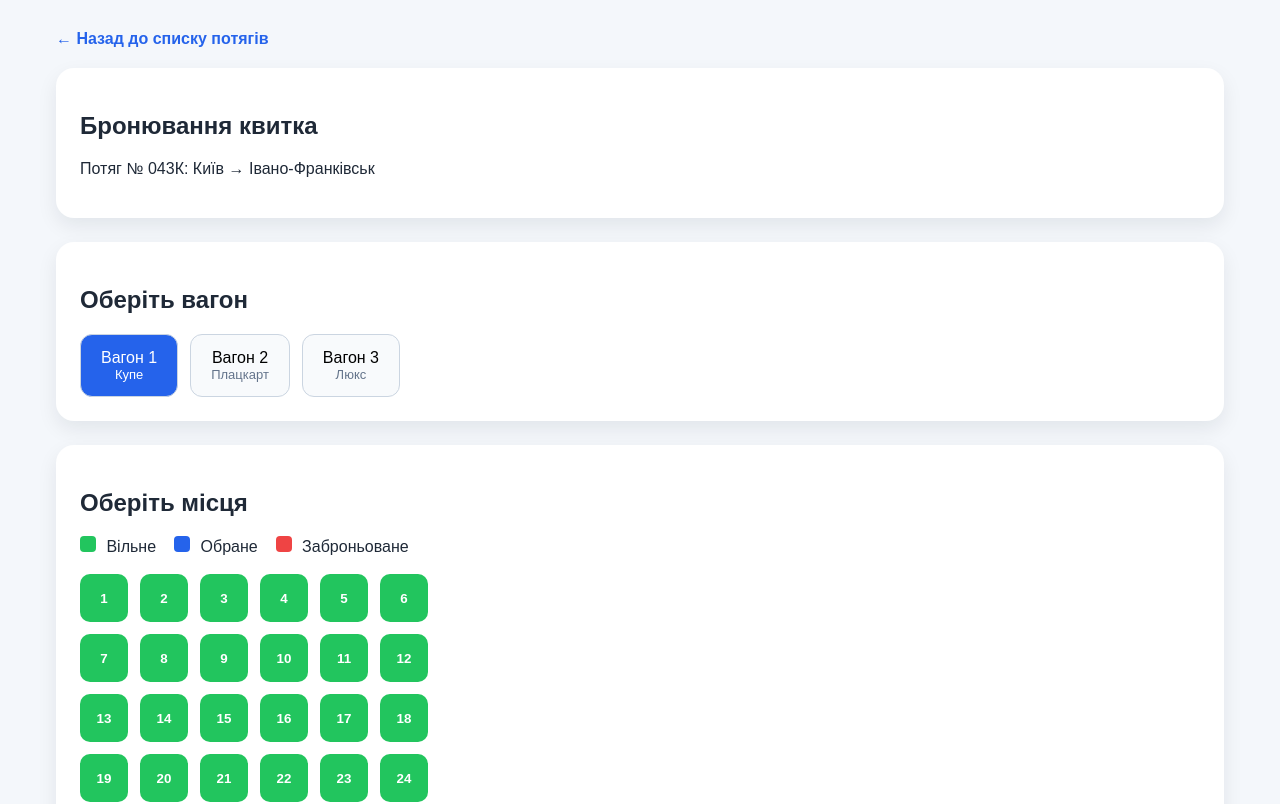
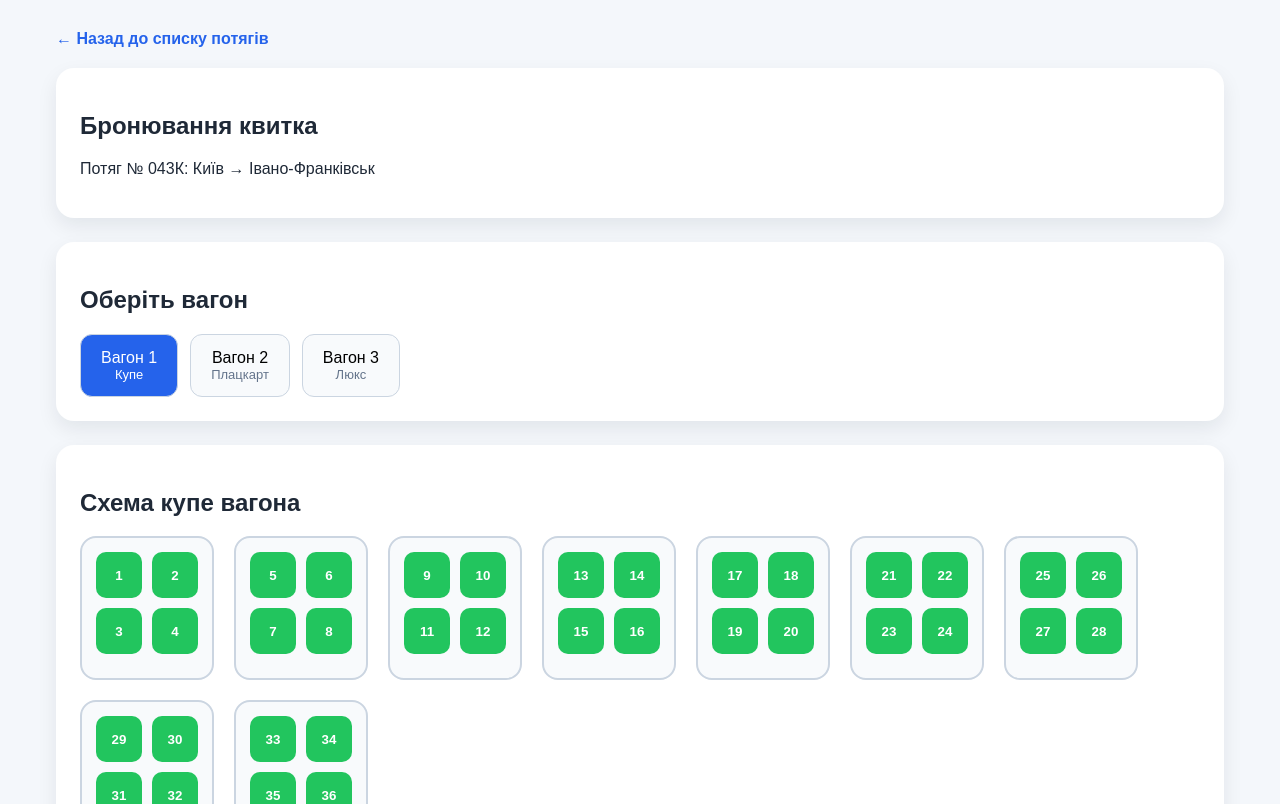
Before and after one commit to Miraa9754/WEB-project-railway-station, a React (Vite) app: page /booking/1 in a window 1280 px wide. Shown: the top 804 px of the page. Built offline with nearby package versions, Linux system fonts and the light colour scheme.

Commit message:
Improve platzkart seat layout

```diff
--- a/src/components/SeatMap.jsx
+++ b/src/components/SeatMap.jsx
@@ -1,18 +1,14 @@
-function SeatMap({ seats, bookedSeats, selectedSeats, onToggleSeat }) {
-  return (
-    <div className="seat-section">
-      <h2>Оберіть місця</h2>
+function SeatMap({
+  wagonType,
+  bookedSeats,
+  selectedSeats,
+  onToggleSeat,
+}) {
+  function renderSeat(seat) {
+    const isBooked = bookedSeats.includes(seat);
 
-      <div className="seat-legend">
-        <span><b className="legend free"></b> Вільне</span>
-        <span><b className="legend selected"></b> Обране</span>
-        <span><b className="legend booked"></b> Заброньоване</span>
-      </div>
-
-      <div className="seat-map">
-        {seats.map((seat) => {
-          const isBooked = bookedSeats.includes(seat);
-          const isSelected = selectedSeats.includes(seat);
+    const isSelected =
+      selectedSeats.includes(seat);
 
     let className = "seat free-seat";
 
@@ -34,10 +30,132 @@ function SeatMap({ seats, bookedSeats, selectedSeats, onToggleSeat }) {
         {seat}
       </button>
     );
-        })}
+  }
+
+  // ===== КУПЕ =====
+
+  if (wagonType === "Купе") {
+    const coupeRows = [];
+
+    let seat = 1;
+
+    while (seat <= 36) {
+      coupeRows.push([
+        seat,
+        seat + 1,
+        seat + 2,
+        seat + 3,
+      ]);
+
+      seat += 4;
+    }
+
+    return (
+      <div className="seat-section">
+        <h2>Схема купе вагона</h2>
+
+        <div className="coupe-wagon">
+          {coupeRows.map((coupe, index) => (
+            <div className="coupe-block" key={index}>
+              <div className="coupe-top">
+                {renderSeat(coupe[0])}
+                {renderSeat(coupe[1])}
+              </div>
+
+              <div className="coupe-bottom">
+                {renderSeat(coupe[2])}
+                {renderSeat(coupe[3])}
+              </div>
+            </div>
+          ))}
         </div>
       </div>
     );
   }
 
+  // ===== ПЛАЦКАРТ =====
+
+if (wagonType === "Плацкарт") {
+  const topMainSeats = [
+    2, 4, 6, 8, 10, 12, 14, 16, 18,
+    20, 22, 24, 26, 28, 30, 32, 34, 36,
+  ];
+
+  const bottomMainSeats = [
+    1, 3, 5, 7, 9, 11, 13, 15, 17,
+    19, 21, 23, 25, 27, 29, 31, 33, 35,
+  ];
+
+  const topSideSeats = [
+    54, 52, 50, 48, 46, 44, 42, 40, 38,
+  ];
+
+  const bottomSideSeats = [
+    53, 51, 49, 47, 45, 43, 41, 39, 37,
+  ];
+
+  return (
+    <div className="seat-section">
+      <h2>Схема плацкартного вагона</h2>
+
+      <div className="platzkart-horizontal">
+        <div className="platzkart-main-horizontal">
+          <div className="platzkart-row">
+            {topMainSeats.map((seat) => renderSeat(seat))}
+          </div>
+
+          <div className="platzkart-row">
+            {bottomMainSeats.map((seat) => renderSeat(seat))}
+          </div>
+        </div>
+
+        <div className="platzkart-corridor"></div>
+
+        <div className="platzkart-side-horizontal">
+          <div className="platzkart-row">
+            {topSideSeats.map((seat) => renderSeat(seat))}
+          </div>
+
+          <div className="platzkart-row">
+            {bottomSideSeats.map((seat) => renderSeat(seat))}
+          </div>
+        </div>
+      </div>
+    </div>
+  );
+}
+
+  // ===== ЛЮКС =====
+
+  if (wagonType === "Люкс") {
+    const luxRows = [];
+
+    let seat = 1;
+
+    while (seat <= 18) {
+      luxRows.push([
+        seat,
+        seat + 1,
+      ]);
+
+      seat += 2;
+    }
+
+    return (
+      <div className="seat-section">
+        <h2>Схема люкс вагона</h2>
+
+        <div className="lux-wagon">
+          {luxRows.map((block, index) => (
+            <div className="lux-block" key={index}>
+              {renderSeat(block[0])}
+              {renderSeat(block[1])}
+            </div>
+          ))}
+        </div>
+      </div>
+    );
+  }
+}
+
 export default SeatMap;
--- a/src/index.css
+++ b/src/index.css
@@ -270,3 +270,272 @@ body {
     grid-template-columns: repeat(4, 48px);
   }
 }
+.wagon-schema {
+  max-width: 760px;
+  margin: 0 auto;
+  padding: 24px;
+  border: 3px solid #334155;
+  border-radius: 36px;
+  background: #f8fafc;
+}
+
+.wagon-title {
+  text-align: center;
+  font-weight: bold;
+  margin-bottom: 20px;
+  color: #334155;
+}
+
+.wagon-row {
+  display: grid;
+  grid-template-columns: 1fr 1fr;
+  gap: 80px;
+  margin-bottom: 14px;
+}
+
+.seat-pair {
+  display: flex;
+  gap: 8px;
+  justify-content: center;
+}
+
+.side-seats {
+  margin-top: 28px;
+  padding-top: 18px;
+  border-top: 3px dashed #94a3b8;
+}
+
+.side-seats p {
+  text-align: center;
+  font-weight: bold;
+  margin-bottom: 12px;
+  color: #475569;
+}
+
+.side-seat-row {
+  display: flex;
+  flex-wrap: wrap;
+  gap: 10px;
+  justify-content: center;
+}
+
+@media (max-width: 600px) {
+  .wagon-row {
+    gap: 20px;
+  }
+
+  .wagon-schema {
+    padding: 16px;
+  }
+}
+.wagon-schema-new {
+  display: grid;
+  grid-template-columns: 90px 1fr 90px;
+  gap: 0;
+  border: 3px solid #1d4ed8;
+  border-radius: 28px;
+  overflow: hidden;
+  background: #f8fafc;
+  margin-top: 20px;
+}
+
+.tambour {
+  background: #f1f5f9;
+  border-right: 2px solid #cbd5e1;
+  display: flex;
+  flex-direction: column;
+  align-items: center;
+  justify-content: center;
+}
+
+.tambour:last-child {
+  border-right: none;
+  border-left: 2px solid #cbd5e1;
+}
+
+.wc-icon {
+  font-size: 26px;
+  margin-bottom: 8px;
+}
+
+.tambour p {
+  margin: 0;
+  color: #475569;
+  font-size: 14px;
+}
+
+.wagon-main {
+  padding: 20px;
+}
+
+.wagon-main h3 {
+  text-align: center;
+  margin: 0 0 16px;
+  color: #0f172a;
+}
+
+.main-seats {
+  border-bottom: 2px dashed #94a3b8;
+  padding-bottom: 24px;
+}
+
+.seat-row {
+  display: flex;
+  justify-content: center;
+  gap: 10px;
+  margin-bottom: 10px;
+}
+
+.side-seats-new {
+  margin-top: 24px;
+}
+
+.side-seat-block {
+  background: white;
+  border: 1px solid #cbd5e1;
+  border-radius: 16px;
+  padding: 16px;
+  max-width: max-content;
+  margin: 0 auto;
+}
+
+.seat {
+  width: 42px;
+  height: 42px;
+  border: none;
+  border-radius: 8px;
+  color: white;
+  font-weight: bold;
+  cursor: pointer;
+}
+
+.free-seat {
+  background: #22c55e;
+}
+
+.selected-seat {
+  background: #2563eb;
+}
+
+.booked-seat {
+  background: #ef4444;
+  cursor: not-allowed;
+}
+
+@media (max-width: 900px) {
+  .wagon-schema-new {
+    grid-template-columns: 1fr;
+  }
+
+  .tambour {
+    padding: 14px;
+    border-right: none;
+    border-bottom: 2px solid #cbd5e1;
+  }
+
+  .tambour:last-child {
+    border-left: none;
+    border-top: 2px solid #cbd5e1;
+  }
+
+  .seat-row {
+    flex-wrap: wrap;
+  }
+}
+.coupe-wagon,
+.platzkart-main,
+.lux-wagon {
+  display: flex;
+  flex-wrap: wrap;
+  gap: 20px;
+}
+
+.coupe-block {
+  border: 2px solid #cbd5e1;
+  border-radius: 16px;
+  padding: 14px;
+  background: #f8fafc;
+}
+
+.coupe-top,
+.coupe-bottom {
+  display: flex;
+  gap: 10px;
+  margin-bottom: 10px;
+}
+
+.platzkart-wrapper {
+  display: flex;
+  gap: 30px;
+  align-items: flex-start;
+}
+
+.side-seats-column {
+  display: flex;
+  flex-direction: column;
+  gap: 16px;
+  padding-top: 10px;
+}
+
+.side-seat-pair {
+  display: flex;
+  gap: 10px;
+}
+
+.lux-block {
+  display: flex;
+  gap: 14px;
+  border: 2px solid #cbd5e1;
+  border-radius: 16px;
+  padding: 20px;
+  background: #f8fafc;
+}
+
+.seat {
+  width: 46px;
+  height: 46px;
+  border: none;
+  border-radius: 10px;
+  color: white;
+  font-weight: bold;
+  cursor: pointer;
+}
+
+.free-seat {
+  background: #22c55e;
+}
+
+.selected-seat {
+  background: #2563eb;
+}
+
+.booked-seat {
+  background: #ef4444;
+}
+.platzkart-horizontal {
+  overflow-x: auto;
+  padding: 18px;
+  border: 2px solid #cbd5e1;
+  border-radius: 18px;
+  background: #ffffff;
+}
+
+.platzkart-main-horizontal,
+.platzkart-side-horizontal {
+  min-width: 900px;
+}
+
+.platzkart-row {
+  display: grid;
+  grid-template-columns: repeat(18, 42px);
+  gap: 10px;
+  margin-bottom: 10px;
+}
+
+.platzkart-corridor {
+  height: 34px;
+  min-width: 900px;
+  border-top: 2px dashed #cbd5e1;
+  border-bottom: 2px dashed #cbd5e1;
+  margin: 18px 0;
+}
--- a/src/pages/Booking.jsx
+++ b/src/pages/Booking.jsx
@@ -9,12 +9,22 @@ import BookingForm from "../components/BookingForm";
 import { getBookedSeats, saveBooking } from "../services/BookingService";
 
 const wagons = [
-  { id: 1, type: "Купе" },
-  { id: 2, type: "Плацкарт" },
-  { id: 3, type: "Люкс" },
+  {
+    id: 1,
+    type: "Купе",
+    seats: 36,
+  },
+  {
+    id: 2,
+    type: "Плацкарт",
+    seats: 54,
+  },
+  {
+    id: 3,
+    type: "Люкс",
+    seats: 18,
+  },
 ];
-
-const seats = Array.from({ length: 36 }, (_, index) => index + 1);
 
 function Booking() {
   const { trainId } = useParams();
@@ -23,6 +33,10 @@ function Booking() {
 
   const [selectedWagon, setSelectedWagon] = useState(1);
   const [selectedSeats, setSelectedSeats] = useState([]);
+
+  const currentWagon = wagons.find(
+    (wagon) => wagon.id === selectedWagon
+  );
 
   if (!train) {
     return (
@@ -89,7 +103,7 @@ function Booking() {
       />
 
       <SeatMap
-        seats={seats}
+        wagonType={currentWagon.type}
         bookedSeats={bookedSeats}
         selectedSeats={selectedSeats}
         onToggleSeat={handleToggleSeat}
```
Lines whose indentation alone changed are shown as unchanged.
